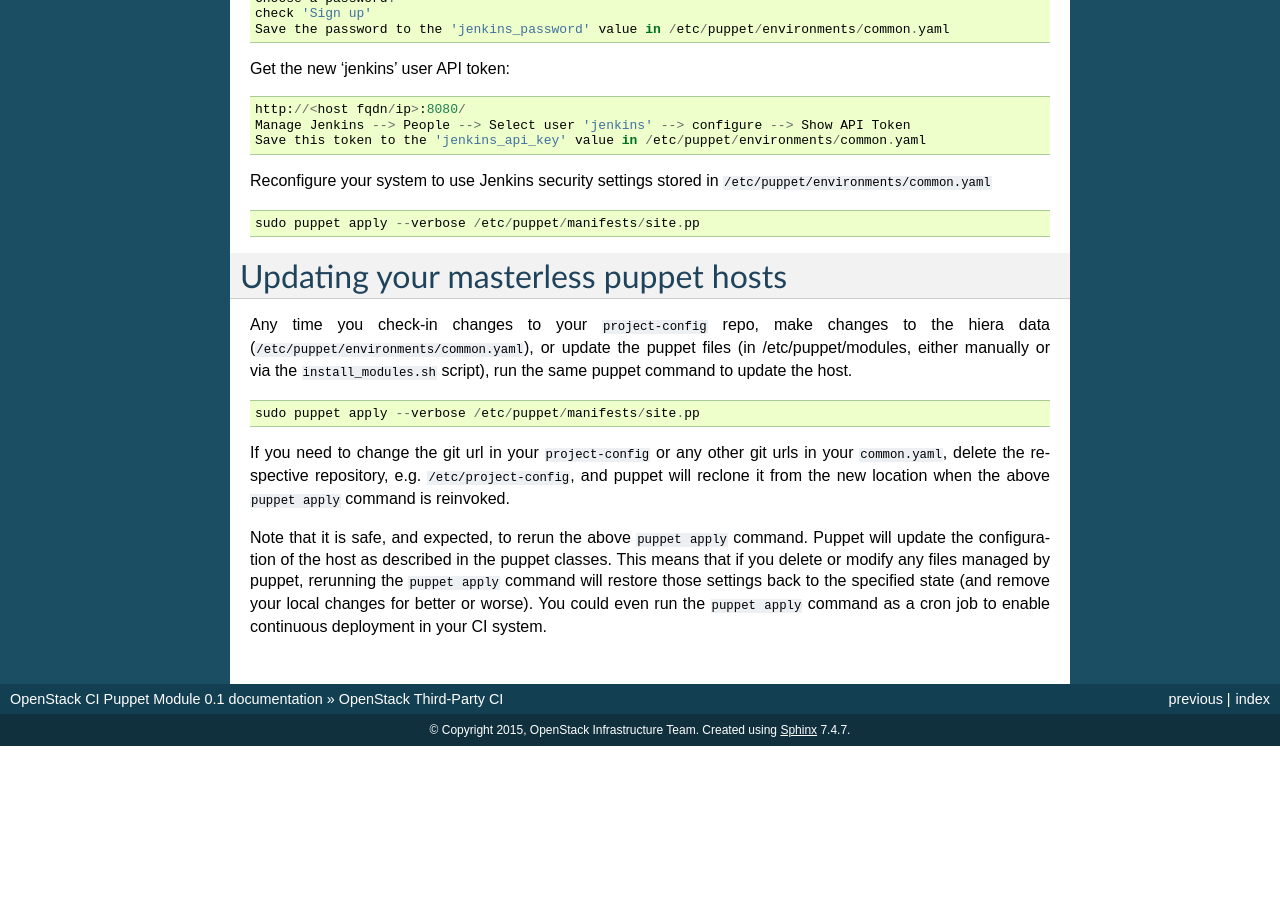
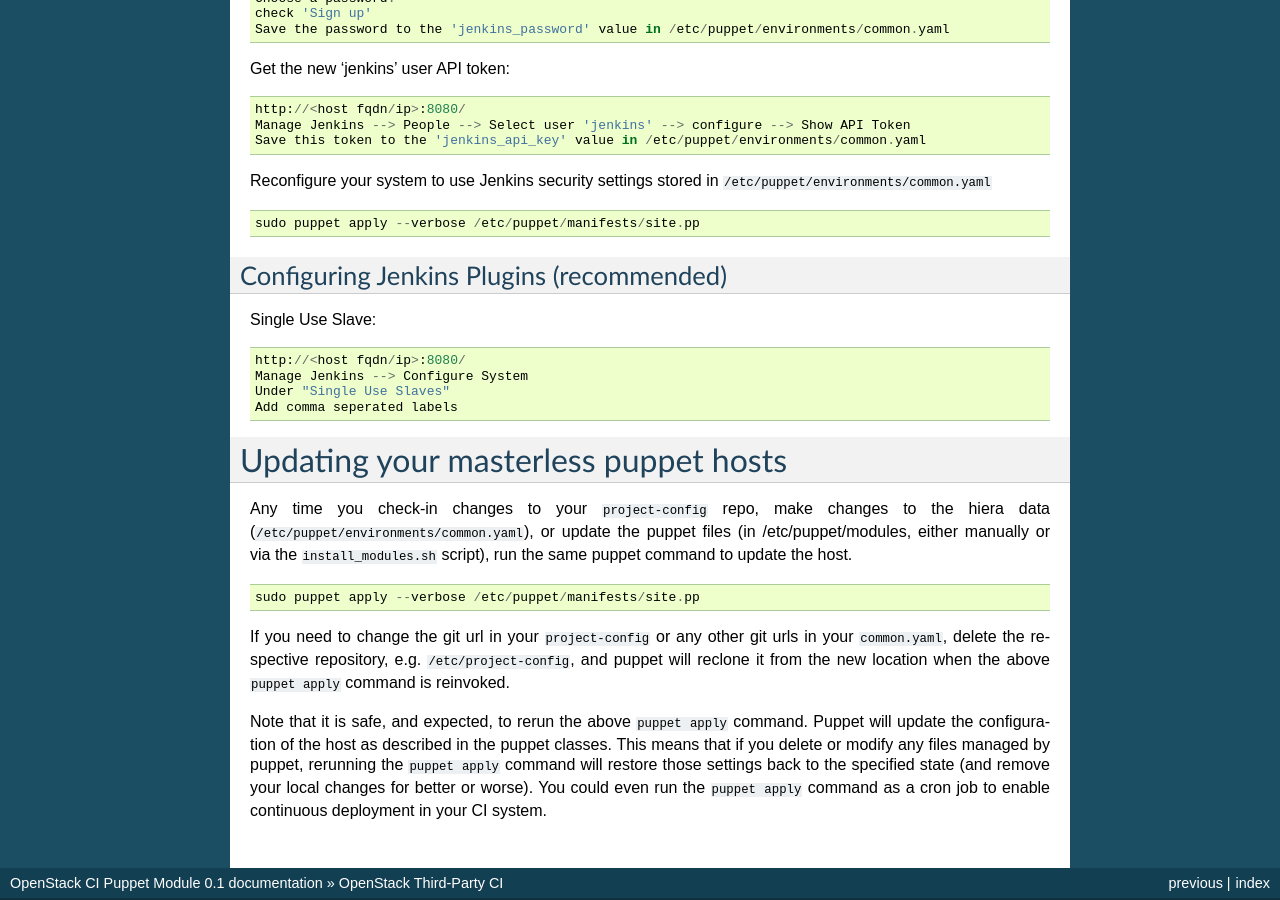
Before and after one commit to openstack-infra/puppet-openstackci, a Sphinx documentation site: the page built from doc/source/third_party_ci.rst, in a window 1280 px wide and 900 px high, scrolled down 7510 px. Built offline with Sphinx 7.4.7, drawn with Linux system fonts in a browser that asks for light colours; before the commit the page ends 8256 px from its top, so only the background shows below that; some of the changed text lies outside the part shown.

Commit message:
added Single Use Slave plugin
Change-Id: Ibb9579aa107d666bc38e9e285fb8ec4b7eec83bc

```diff
--- a/doc/source/third_party_ci.rst
+++ b/doc/source/third_party_ci.rst
@@ -553,6 +553,19 @@
 
     sudo puppet apply --verbose /etc/puppet/manifests/site.pp
 
+Configuring Jenkins Plugins (recommended)
+---------------------------
+
+Single Use Slave:
+
+::
+
+    http://<host fqdn/ip>:8080/
+    Manage Jenkins --> Configure System
+    Under "Single Use Slaves"
+    Add comma seperated labels
+
+
 Updating your masterless puppet hosts
 =====================================
 
```
Also changed, not shown: 1 other file.
